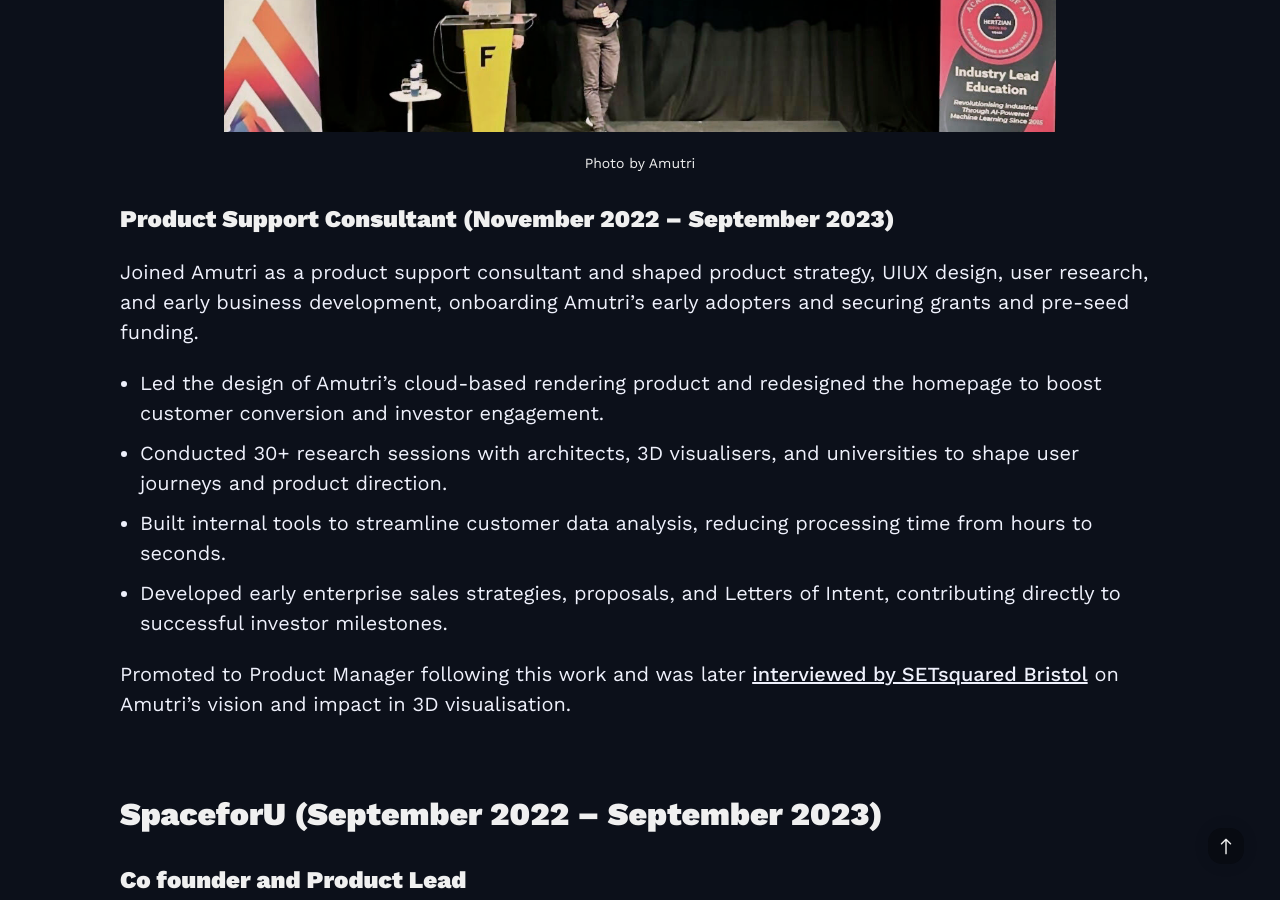
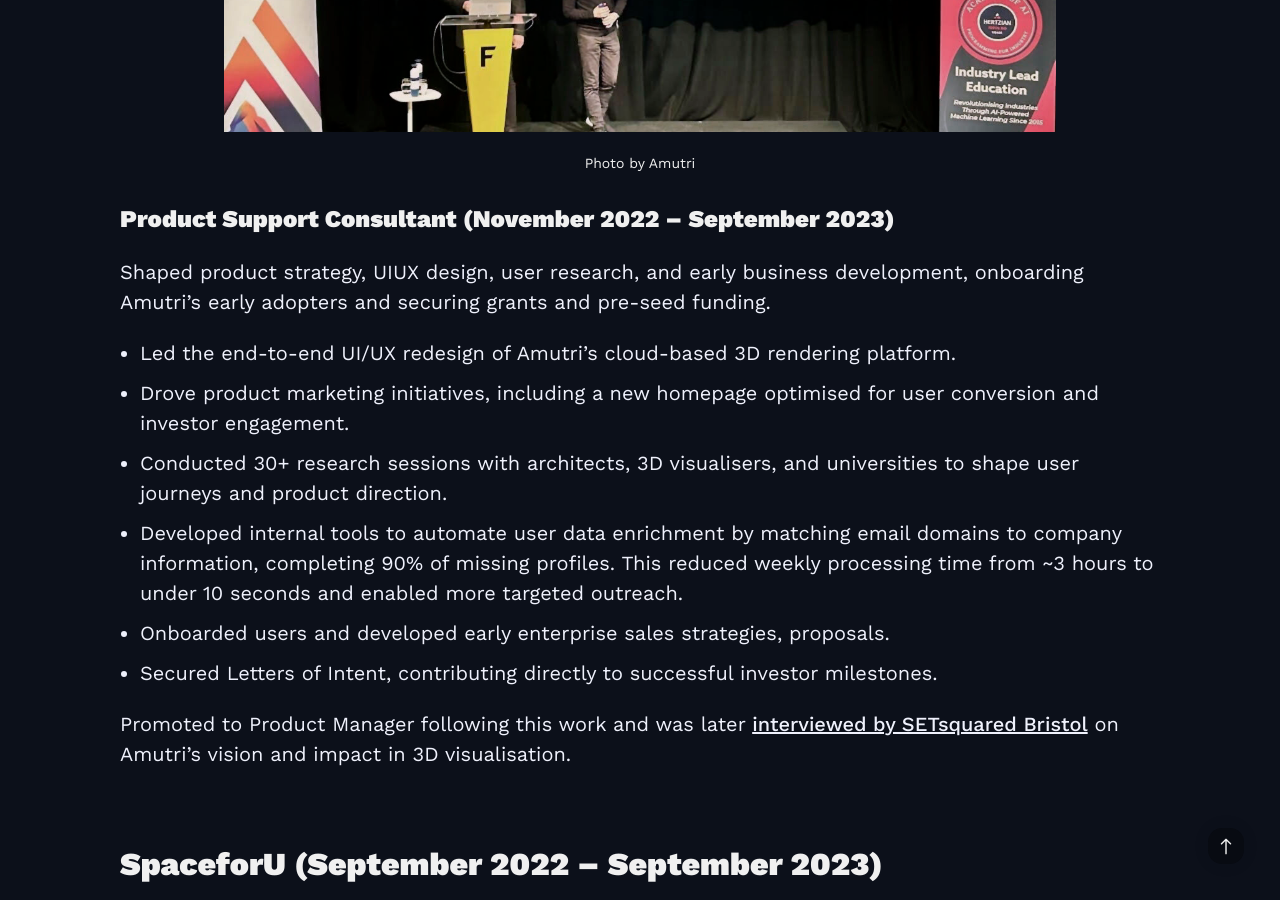
Before and after one commit to mkishi1221/mkishi1221.github.io, a Jekyll site: the page built from index.html, in a window 1280 px wide and 900 px high, scrolled down 4700 px. Built offline with Jekyll 4.4.1, drawn with Linux system fonts in a browser that asks for light colours; nearby versions of some CDN libraries.

Commit message:
Updated CV

```diff
--- a/_includes/cv.md
+++ b/_includes/cv.md
@@ -53,12 +53,14 @@
 
 ## Product Support Consultant (November 2022 – September 2023)
 
-Joined Amutri as a product support consultant and shaped product strategy, UIUX design, user research, and early business development, onboarding Amutri's early adopters and securing grants and pre-seed funding.
+Shaped product strategy, UIUX design, user research, and early business development, onboarding Amutri's early adopters and securing grants and pre-seed funding.
 
-- Led the design of Amutri’s cloud-based rendering product and redesigned the homepage to boost customer conversion and investor engagement.
+- Led the end-to-end UI/UX redesign of Amutri’s cloud-based 3D rendering platform.
+- Drove product marketing initiatives, including a new homepage optimised for user conversion and investor engagement.
 - Conducted 30+ research sessions with architects, 3D visualisers, and universities to shape user journeys and product direction.
-- Built internal tools to streamline customer data analysis, reducing processing time from hours to seconds.
-- Developed early enterprise sales strategies, proposals, and Letters of Intent, contributing directly to successful investor milestones.
+- Developed internal tools to automate user data enrichment by matching email domains to company information, completing 90% of missing profiles. This reduced weekly processing time from ~3 hours to under 10 seconds and enabled more targeted outreach.
+- Onboarded users and developed early enterprise sales strategies, proposals.
+- Secured Letters of Intent, contributing directly to successful investor milestones.
 
 Promoted to Product Manager following this work and was later [interviewed by SETsquared Bristol](https://setsquared-bristol.co.uk/news/amutri-revolutionising-3d-visualisation/){: .cv_link target="_blank" } on Amutri's vision and impact in 3D visualisation.
 
```
